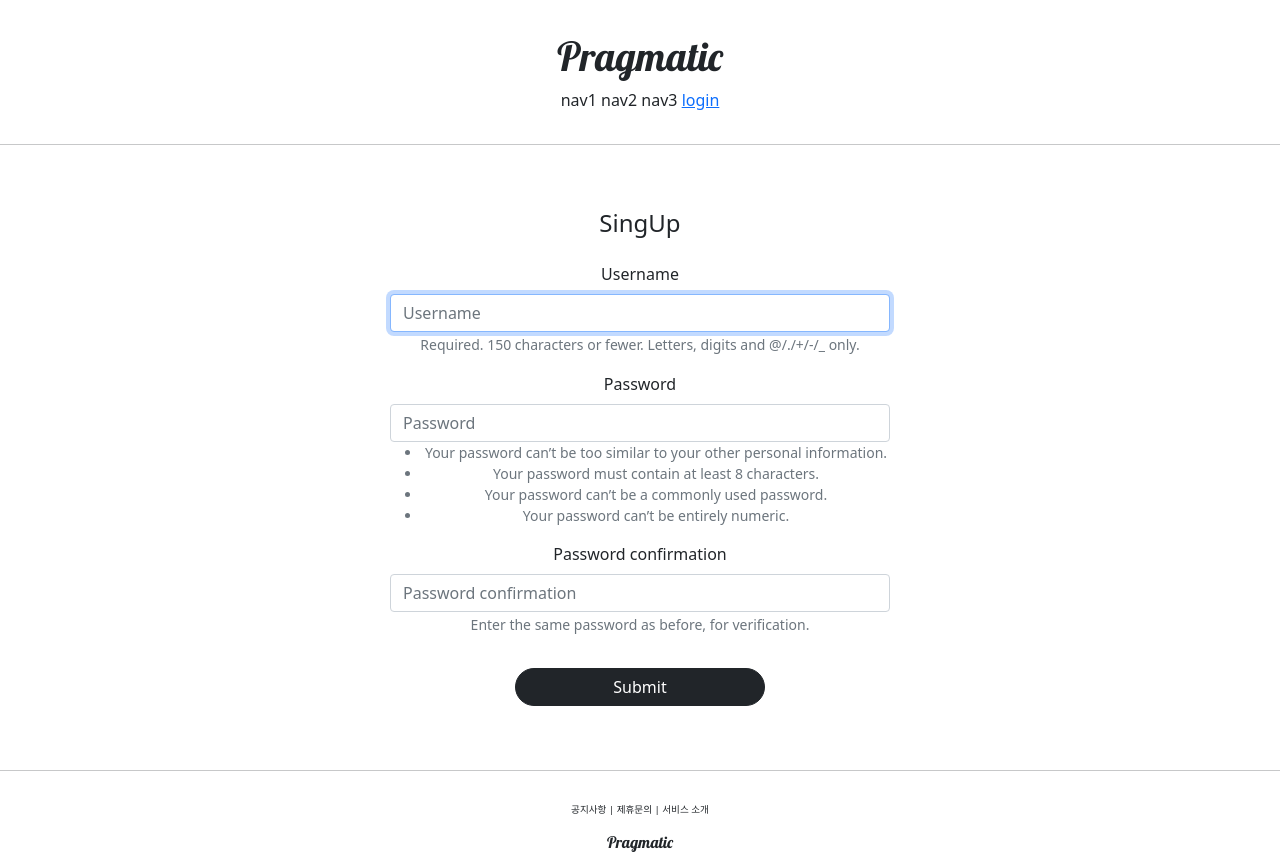
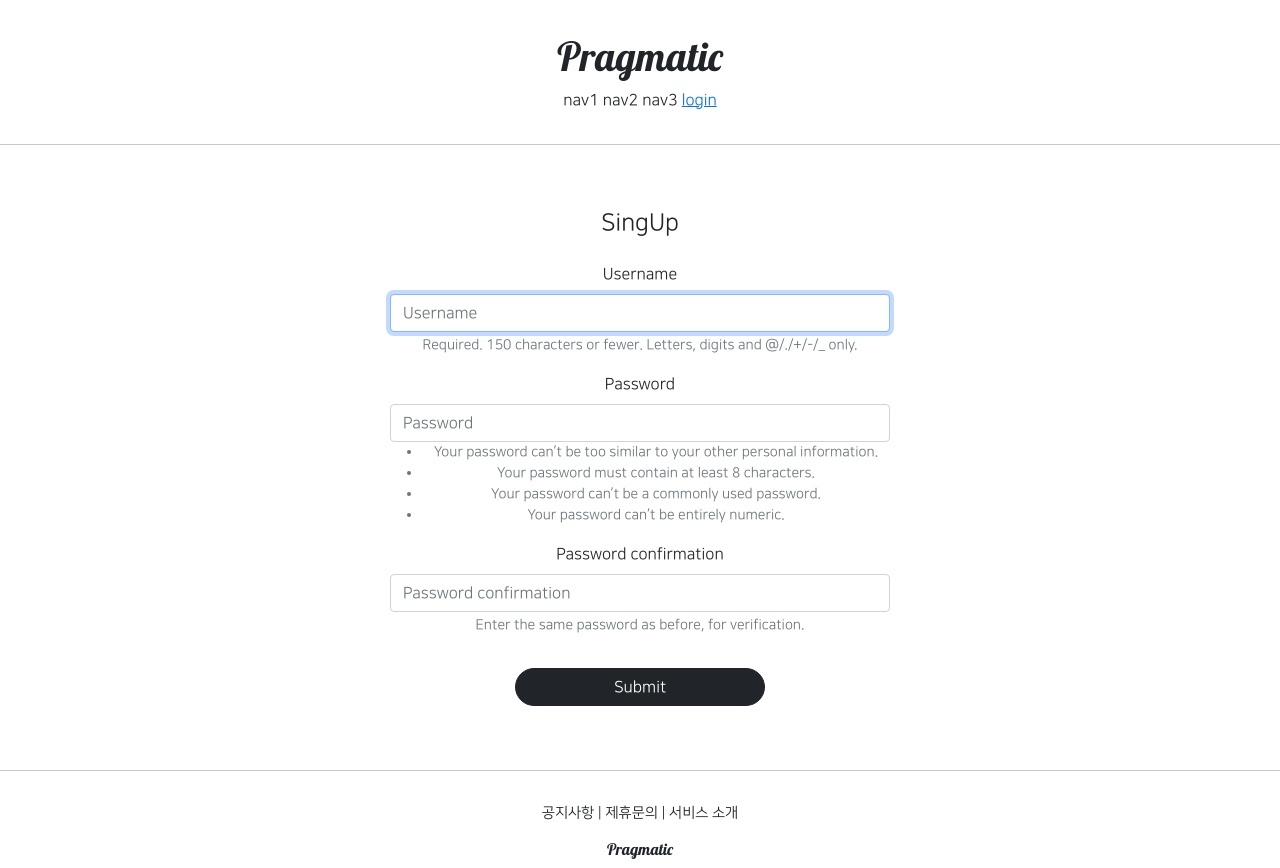
Before and after one commit to zeniverse/pragmatic, a Django app: page /account/create/ in a window 1280 px wide. Run offline with Django 3.2, Linux system fonts and the light colour scheme; some libraries are stand-ins or nearby versions.

Commit message:
static fonts

```diff
--- a/static/base.css
+++ b/static/base.css
@@ -18,5 +18,5 @@
 }
 
 .pragmatic_footer_button{
-    font-size: .6rem;
+    font-size: .9rem;
 }
--- a/templates/base.html
+++ b/templates/base.html
@@ -3,7 +3,7 @@
 
 {% include 'head.html' %}
 
-<body>
+<body style="font-family: 'NanumSquareR';">
 
     {% include 'header.html' %}
     <hr>
--- a/templates/head.html
+++ b/templates/head.html
@@ -15,4 +15,27 @@
     <!--  DEFAULT CSS LINK  -->
     <link rel="stylesheet" type="text/css" href="{% static 'base.css' %}">
 
+    <style>
+        @font-face {
+            font-family: 'NanumSquareR';
+            src: local('NanumSquareR'),
+            url("{% static 'fonts/NanumSquareR.ttf' %}") format("opentype");
+        }
+        @font-face {
+            font-family: 'NanumSquareEB';
+            src: local('NanumSquareEB'),
+            url("{% static 'fonts/NanumSquareEB.otf' %}") format("opentype");
+        }
+        @font-face {
+            font-family: 'NanumSquareB';
+            src: local('NanumSquareB'),
+            url("{% static 'fonts/NanumSquareB.otf' %}") format("opentype");
+        }
+        @font-face {
+            font-family: 'NanumSquareR';
+            src: local('NanumSquareR'),
+            url("{% static 'fonts/NanumSquareR.otf' %}") format("opentype");
+        }
+    </style>
+
 </head>
```
Also changed, not shown: static/fonts/NanumSquareB.otf (added), static/fonts/NanumSquareEB.otf (added), static/fonts/NanumSquareL.otf (added), static/fonts/NanumSquareR.otf (added).
